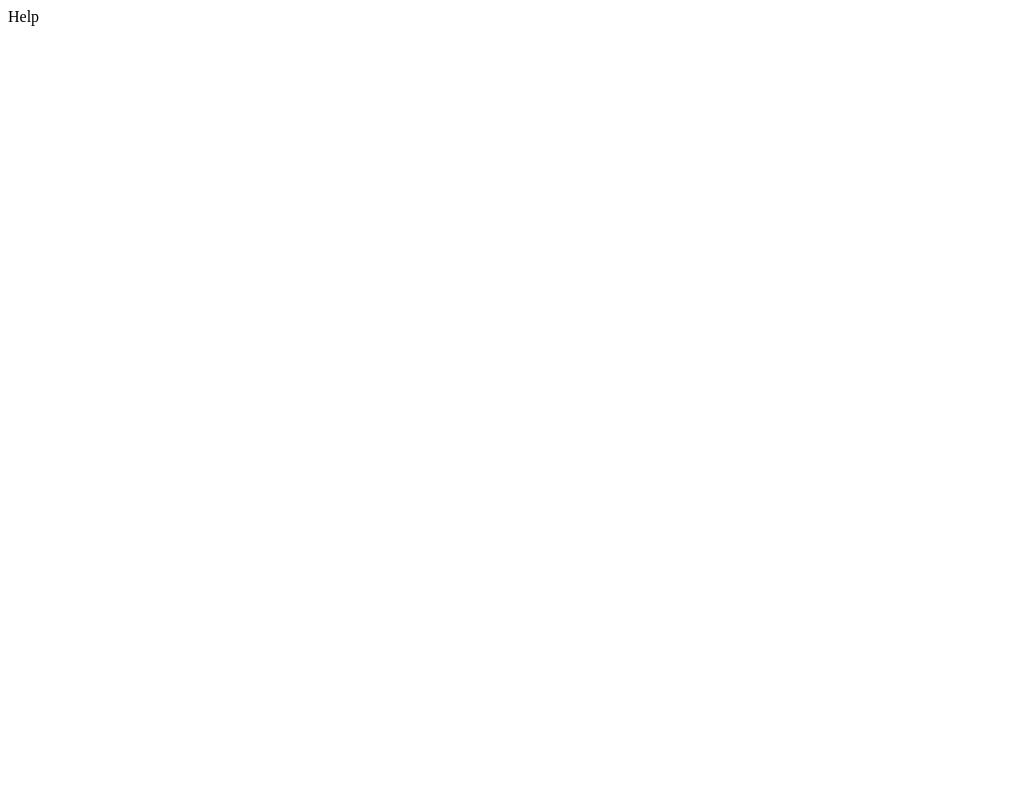
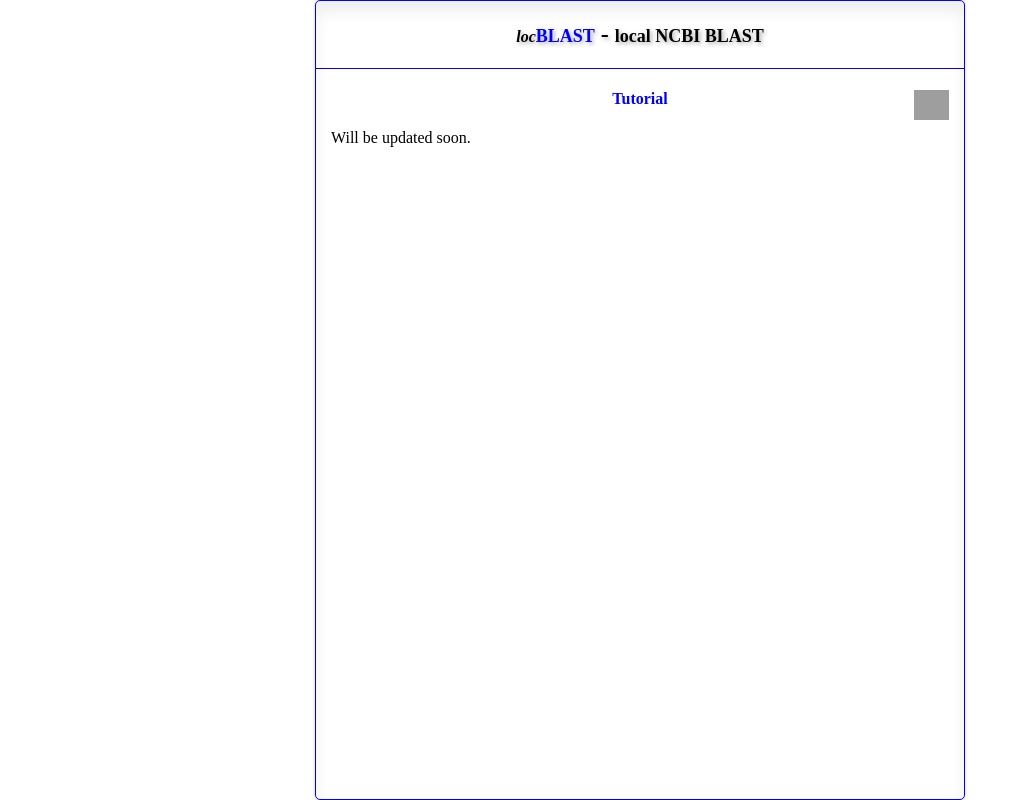
Before and after one commit to AshokHub/locBLAST, a PHP site: page /help.php in a window 1280 px wide. Before the commit the part shown is almost empty. Shown: the whole page, without its empty margins (0-1021 px from the left). Run offline with PHP 8.4, Linux system fonts and the light colour scheme; grey boxes are pictures that could not be loaded.

Commit message:
Add files via upload

```diff
--- a/help.php
+++ b/help.php
@@ -1,3 +1,18 @@
-<?php
-print "Help";
-?>
+<html xmlns="http://www.w3.org/1999/xhtml" xml:lang="en" lang="en">
+<head>
+	<meta http-equiv="Content-Type" content="text/html; charset=utf-8" />
+	<title>locBLAST - Local NCBI BLAST+ Search</title>
+	<link href="style.css" rel="stylesheet" type="text/css" />
+</head>
+<body>
+	<div class="output">
+		<h2 style="text-align: center;"><i style="font-size: medium">loc</i><span style="color:blue; font-size: large">BLAST</span> - <span style="font-size: large;">local NCBI BLAST</span></h2>
+		<hr class="heffect" />
+		<div style="padding: 0 15px 0 15px;">
+		<a href="index.php" title="Go Back to Home"><div style="padding: 0 5px 0 0;" id="back"></div></a>
+		<h4 style="text-align:center; color:blue" id="top">Tutorial</h4>
+		Will be updated soon.
+		</div>
+	</div>
+</body>
+</html>
```
